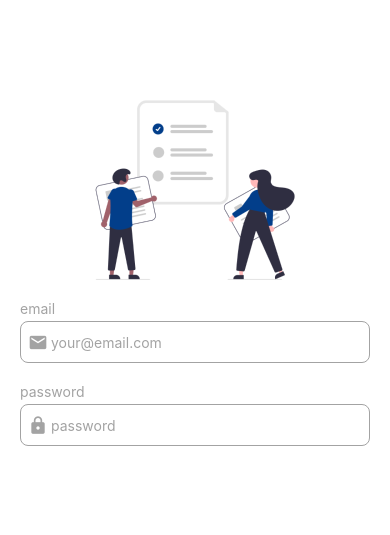
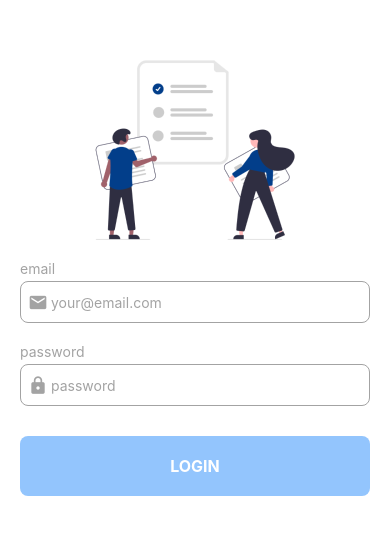
Before and after one commit to anjigu/react_native_todo, a React Native app: screen / in a window 390 px wide. Shown: the part 149-684 px from the top of the page. Built offline with nearby package versions, Linux system fonts and the light colour scheme.

Commit message:
feat: login button 작업중

```diff
--- a/src/colors.js
+++ b/src/colors.js
@@ -2,7 +2,10 @@
 export const BLACK = '#000000';
 
 export const PRIMARY = {
+    LIGHT: '#93c5fd',
     DEFAULT: '#2563eb',
+    DARK: '#1e3a8a'
+
 }
 
 export const GRAY = {
--- /dev/null
+++ b/src/components/Button.js
@@ -0,0 +1,42 @@
+import { Pressable, StyleSheet, Text } from 'react-native';
+import PropTypes from 'prop-types';
+import { PRIMARY, WHITE } from '../colors';
+
+const Button = ({ title, onPress, disabled }) => {
+  return (
+    <Pressable
+      onPress={onPress}
+      style={({ pressed }) => [
+        styles.container,
+        pressed && { backgroundColor: PRIMARY.DARK },
+        disabled && { backgroundColor: PRIMARY.LIGHT },
+      ]}
+      disabled={disabled}
+    >
+      <Text style={styles.title}>{title}</Text>
+    </Pressable>
+  );
+};
+
+Button.propTypes = {
+  title: PropTypes.string.isRequired,
+  onPress: PropTypes.func.isRequired,
+  disabled: PropTypes.bool,
+};
+
+const styles = StyleSheet.create({
+  container: {
+    backgroundColor: PRIMARY.DEFAULT,
+    borderRadius: 8,
+    justifyContent: 'center',
+    alignItems: 'center',
+    paddingVertical: 20,
+  },
+  title: {
+    color: WHITE,
+    fontSize: 16,
+    fontWeight: '700',
+  },
+});
+
+export default Button;
--- a/src/screens/SignInScreen.js
+++ b/src/screens/SignInScreen.js
@@ -1,5 +1,6 @@
 import { useRef, useState } from 'react';
 import { Image, StyleSheet, View } from 'react-native';
+import Button from '../components/Button';
 import Input, {
   IconNames,
   KeyboardTypes,
@@ -13,10 +14,13 @@
   //useRef은 값이 변해도 리렌더링 되지 않는다
   //valueRef.current에 값이 들어간다
   const passwordRef = useRef(null);
+  const [disabled, setDisabled] = useState(true);
 
   const onSubmit = () => {
-    console.log('onSubmit')
+    if(!disabled){
+    console.log('onSubmit');
   }
+};
 
   return (
     <SafeInputView>
@@ -45,6 +49,9 @@
           iconName={IconNames.PASSWORD}
           onSubmitEditing={onSubmit}
         />
+        <View style={styles.buttonContainer}>
+        <Button title={'LOGIN'} onPress={onSubmit} disabled={disabled} />
+        </View>
       </View>
     </SafeInputView>
   );
@@ -59,5 +66,11 @@
     width: 200,
     height: 200,
   },
+  buttonContainer: {
+    width: '100%',
+    paddingHorizontal: 20,
+    marginTop: 20,
+  }
 });
+
 export default SignInScreen;
```
